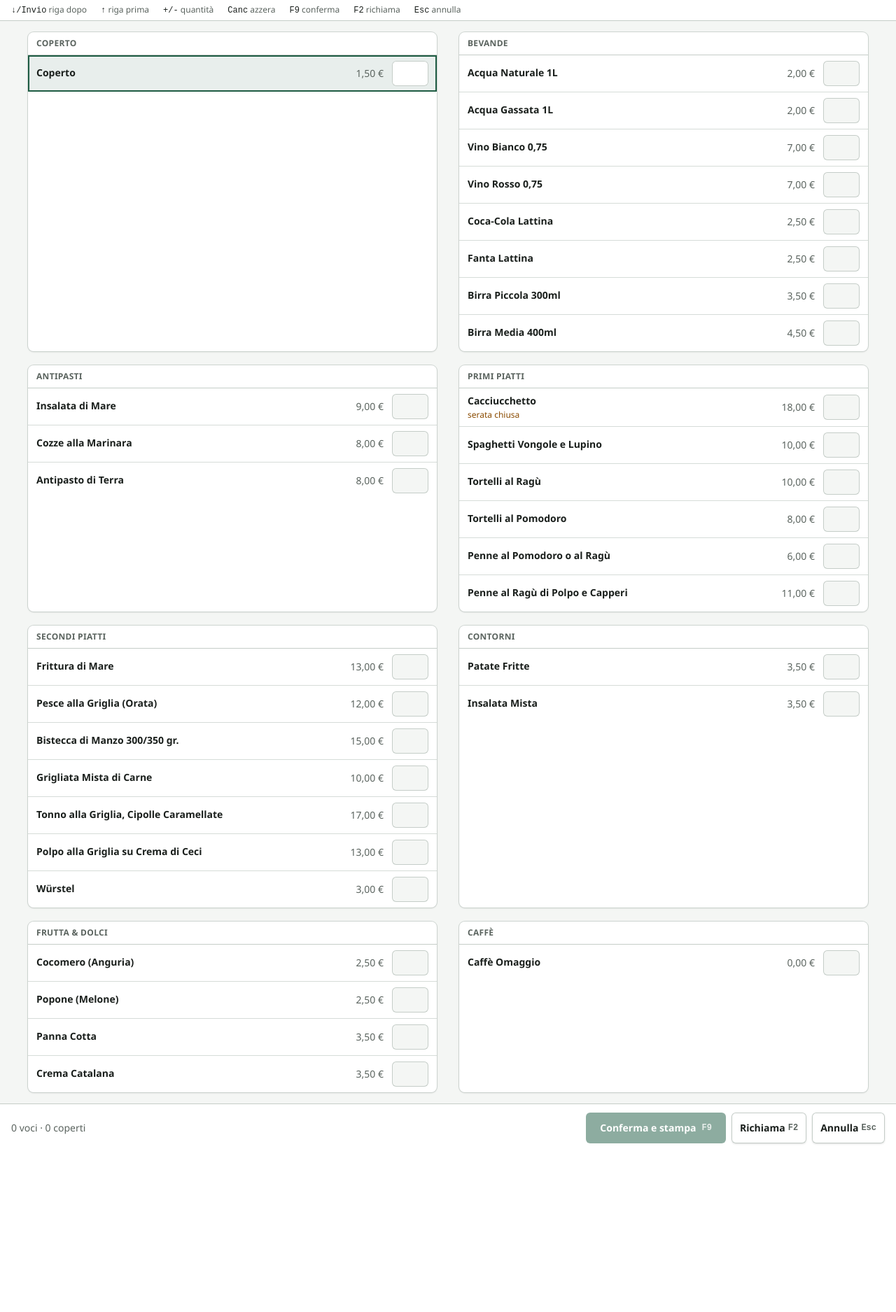
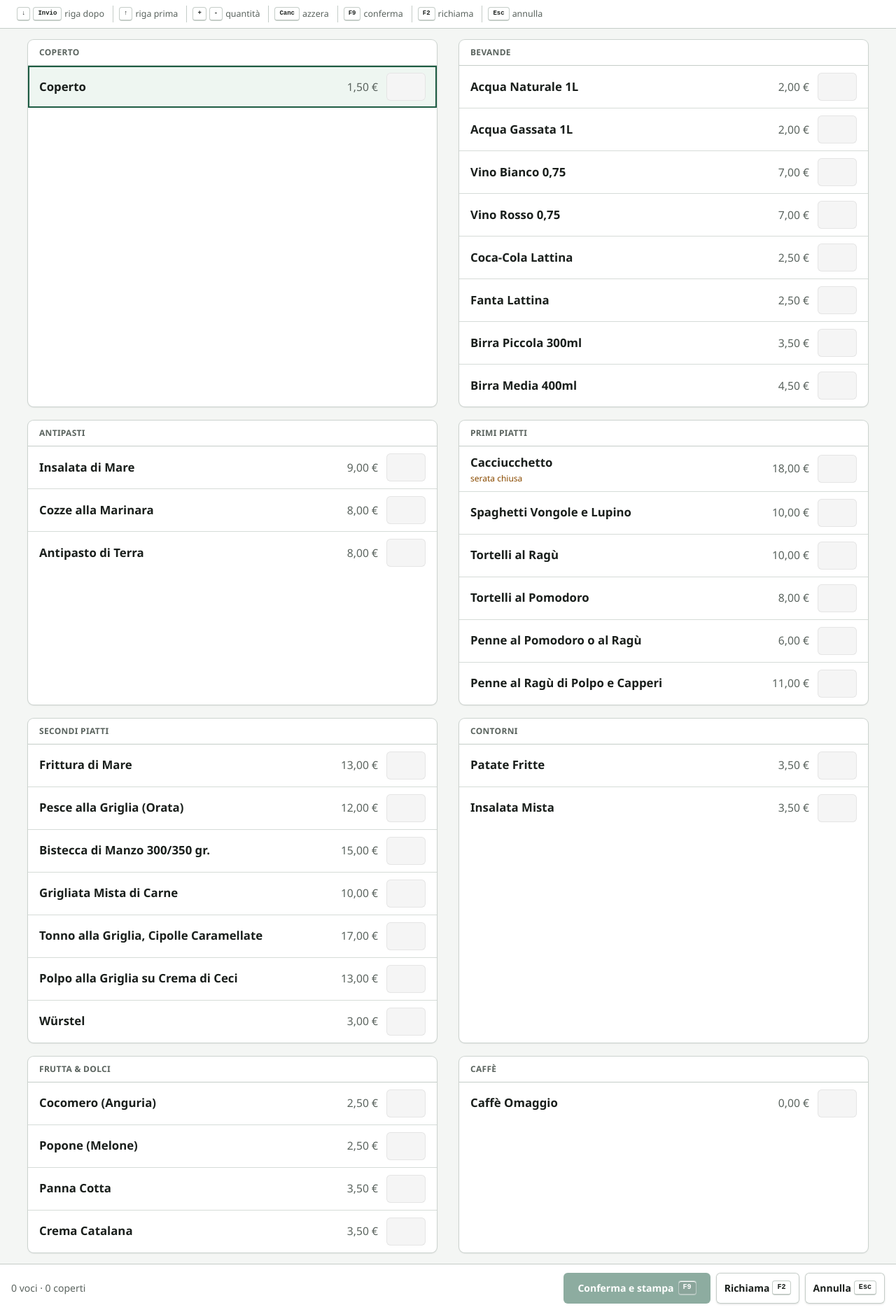
Before and after one commit to magiaslab/sagra26, a Laravel app: page /cassa in a window 1280 px wide. Shown: the part 97-1972 px from the top of the page at 70% size. Before the commit the page ends 1732 px from the top, so only its background shows below. Run offline with Laravel 12, Linux system fonts and the light colour scheme; data comes from the database, SQL or seed files in the repository; data that the repository does not hold is empty; style sheets or scripts are compiled from the project's sources; some libraries are stand-ins or nearby versions.

Commit message:
fix(cassa): quantità leggibili, padding e tasti kbd ripristinati
Evita conflitti Tailwind bg/text che rendevano i numeri invisibili.
Ripristina legenda e scorciatoie con <kbd>; padding righe più comodo.

Co-authored-by: Alessandro Cipriani <social@magiaslab.com>

```diff
--- a/resources/css/app.css
+++ b/resources/css/app.css
@@ -42,6 +42,11 @@
     }
 
     [x-cloak] { display: none !important; }
+
+    kbd {
+        @apply inline-block rounded border border-sagra-line border-b-2 bg-white px-1.5 py-0.5
+            font-mono text-[0.72em] font-semibold text-sagra-ink shadow-[inset_0_1px_0_#fff];
+    }
 }
 
 @layer components {
--- a/resources/views/cassa/index.blade.php
+++ b/resources/views/cassa/index.blade.php
@@ -85,34 +85,34 @@
         </div>
     </header>
 
-    <div class="flex flex-wrap items-center gap-x-5 gap-y-1 border-b border-sagra-line bg-white px-4 py-1.5 text-xs text-sagra-muted" aria-hidden="true">
-        <span><span class="font-mono text-sagra-ink">↓/Invio</span> riga dopo</span>
-        <span><span class="font-mono text-sagra-ink">↑</span> riga prima</span>
-        <span><span class="font-mono text-sagra-ink">+/-</span> quantità</span>
-        <span><span class="font-mono text-sagra-ink">Canc</span> azzera</span>
-        <span><span class="font-mono text-sagra-ink">F9</span> conferma</span>
-        <span><span class="font-mono text-sagra-ink">F2</span> richiama</span>
-        <span><span class="font-mono text-sagra-ink">Esc</span> annulla</span>
+    <div class="flex flex-wrap items-center gap-x-1 gap-y-1 border-b border-sagra-line bg-white px-4 py-2 text-[0.78rem] font-medium text-sagra-muted" aria-hidden="true">
+        <span class="inline-flex items-center gap-1 px-2 py-0.5"><kbd>↓</kbd><kbd>Invio</kbd> riga dopo</span>
+        <span class="inline-flex items-center gap-1 border-l border-sagra-line px-2 py-0.5"><kbd>↑</kbd> riga prima</span>
+        <span class="inline-flex items-center gap-1 border-l border-sagra-line px-2 py-0.5"><kbd>+</kbd><kbd>-</kbd> quantità</span>
+        <span class="inline-flex items-center gap-1 border-l border-sagra-line px-2 py-0.5"><kbd>Canc</kbd> azzera</span>
+        <span class="inline-flex items-center gap-1 border-l border-sagra-line px-2 py-0.5"><kbd>F9</kbd> conferma</span>
+        <span class="inline-flex items-center gap-1 border-l border-sagra-line px-2 py-0.5"><kbd>F2</kbd> richiama</span>
+        <span class="inline-flex items-center gap-1 border-l border-sagra-line px-2 py-0.5"><kbd>Esc</kbd> annulla</span>
     </div>
 
     <div class="flex-1 overflow-auto bg-sagra-bg px-4 py-4">
         <div class="mx-auto grid max-w-[1200px] grid-cols-1 content-start gap-x-8 gap-y-5 md:grid-cols-2" x-ref="menuList">
             <template x-for="group in grouped" :key="group.categoria">
                 <section class="overflow-hidden rounded-lg bg-white shadow-sm ring-1 ring-sagra-line/80">
-                    <h2 class="border-b border-sagra-line px-3 py-2 text-xs font-semibold uppercase tracking-wide text-sagra-muted" x-text="group.categoria"></h2>
+                    <h2 class="border-b border-sagra-line px-4 py-2.5 text-xs font-semibold uppercase tracking-wide text-sagra-muted" x-text="group.categoria"></h2>
                     <div class="divide-y divide-sagra-line/70">
                         <template x-for="item in group.items" :key="item.id">
                             <div
-                                class="grid min-h-11 cursor-pointer grid-cols-[1fr_auto_3.25rem] items-center gap-3 px-3 py-2 transition"
+                                class="grid min-h-12 cursor-pointer grid-cols-[1fr_auto_3.5rem] items-center gap-3 px-4 py-2.5 transition"
                                 :class="{
-                                    'bg-sagra-softer': (qty[item.id] || 0) > 0 && activeId !== item.id,
-                                    'bg-sagra/10 ring-2 ring-inset ring-sagra': activeId === item.id
+                                    'bg-sagra-softer': qtyOf(item) > 0 && activeId !== item.id,
+                                    'bg-sagra-softer ring-2 ring-inset ring-sagra': activeId === item.id
                                 }"
                                 :data-id="item.id"
                                 @click="setActive(item.id)"
                             >
                                 <div class="min-w-0">
-                                    <div class="truncate text-sm font-semibold text-sagra-ink" x-text="item.nome"></div>
+                                    <div class="truncate text-[1.05rem] font-semibold text-sagra-ink" x-text="item.nome"></div>
                                     <div
                                         class="mt-0.5 text-xs font-medium"
                                         :class="stockStateClass(item)"
@@ -120,16 +120,11 @@
                                         x-text="stockLabel(item)"
                                     ></div>
                                 </div>
-                                <div class="whitespace-nowrap text-sm tabular-nums text-sagra-muted" x-text="formatEuro(item.prezzo)"></div>
+                                <div class="whitespace-nowrap text-[0.98rem] tabular-nums text-sagra-muted" x-text="formatEuro(item.prezzo)"></div>
                                 <div
-                                    class="flex h-9 items-center justify-center rounded-md bg-sagra-bg text-center text-base font-semibold tabular-nums text-sagra-ink ring-1 ring-inset ring-sagra-line"
-                                    :class="{
-                                        'bg-neutral-100 text-neutral-400 ring-neutral-200': isStockBlocked(item),
-                                        'bg-sagra text-white ring-sagra': (qty[item.id] || 0) > 0 && activeId !== item.id,
-                                        'bg-white text-sagra ring-sagra': activeId === item.id && (qty[item.id] || 0) > 0,
-                                        'bg-white ring-sagra': activeId === item.id && !(qty[item.id] || 0)
-                                    }"
-                                    x-text="qty[item.id] || ''"
+                                    class="flex h-10 items-center justify-center rounded-md text-center text-lg font-bold tabular-nums ring-1 ring-inset"
+                                    :class="qtyBoxClass(item)"
+                                    x-text="qtyOf(item) || ''"
                                 ></div>
                             </div>
                         </template>
@@ -150,10 +145,10 @@
         </div>
         <div class="flex flex-wrap items-center gap-2">
             <button type="button" class="inline-flex h-11 items-center rounded-md bg-sagra px-5 text-sm font-semibold text-white hover:bg-sagra-dark disabled:opacity-50" @click="apriPagamento()" :disabled="!serataAperta">
-                Conferma e stampa <span class="ml-2 font-mono text-xs text-white/80">F9</span>
+                Conferma e stampa <kbd class="ml-1.5 border-white/40 bg-black/15 text-inherit">F9</kbd>
             </button>
-            <button type="button" class="inline-flex h-11 items-center rounded-md bg-white px-3 text-sm font-semibold text-sagra-ink shadow-sm ring-1 ring-inset ring-sagra-line hover:bg-sagra-softer" @click="apriRichiamo()">Richiama <span class="ml-1 font-mono text-xs text-sagra-muted">F2</span></button>
-            <button type="button" class="inline-flex h-11 items-center rounded-md bg-white px-3 text-sm font-semibold text-sagra-ink shadow-sm ring-1 ring-inset ring-sagra-line hover:bg-sagra-softer" @click="resetComanda()">Annulla <span class="ml-1 font-mono text-xs text-sagra-muted">Esc</span></button>
+            <button type="button" class="inline-flex h-11 items-center rounded-md bg-white px-3 text-sm font-semibold text-sagra-ink shadow-sm ring-1 ring-inset ring-sagra-line hover:bg-sagra-softer" @click="apriRichiamo()">Richiama <kbd class="ml-1">F2</kbd></button>
+            <button type="button" class="inline-flex h-11 items-center rounded-md bg-white px-3 text-sm font-semibold text-sagra-ink shadow-sm ring-1 ring-inset ring-sagra-line hover:bg-sagra-softer" @click="resetComanda()">Annulla <kbd class="ml-1">Esc</kbd></button>
         </div>
     </footer>
 
@@ -492,6 +487,28 @@ function cassaApp(cfg) {
             if (!item?.stock_limitato) return false;
             const r = this.stockResiduo(item);
             return r === null || r <= 0;
+        },
+
+        qtyOf(item) {
+            if (!item) return 0;
+            const q = this.qty[item.id] ?? this.qty[String(item.id)];
+            return q ? Number(q) : 0;
+        },
+
+        qtyBoxClass(item) {
+            const q = this.qtyOf(item);
+            const active = this.activeId === item.id;
+            if (this.isStockBlocked(item) && q <= 0) {
+                return 'bg-neutral-100 text-neutral-400 ring-neutral-200';
+            }
+            if (q > 0) {
+                return active
+                    ? 'bg-sagra text-white ring-sagra'
+                    : 'bg-sagra-soft text-sagra-dark ring-sagra/40';
+            }
+            return active
+                ? 'bg-white text-sagra-ink ring-sagra'
+                : 'bg-sagra-bg text-sagra-ink ring-sagra-line';
         },
 
         stockStateClass(item) {
```
